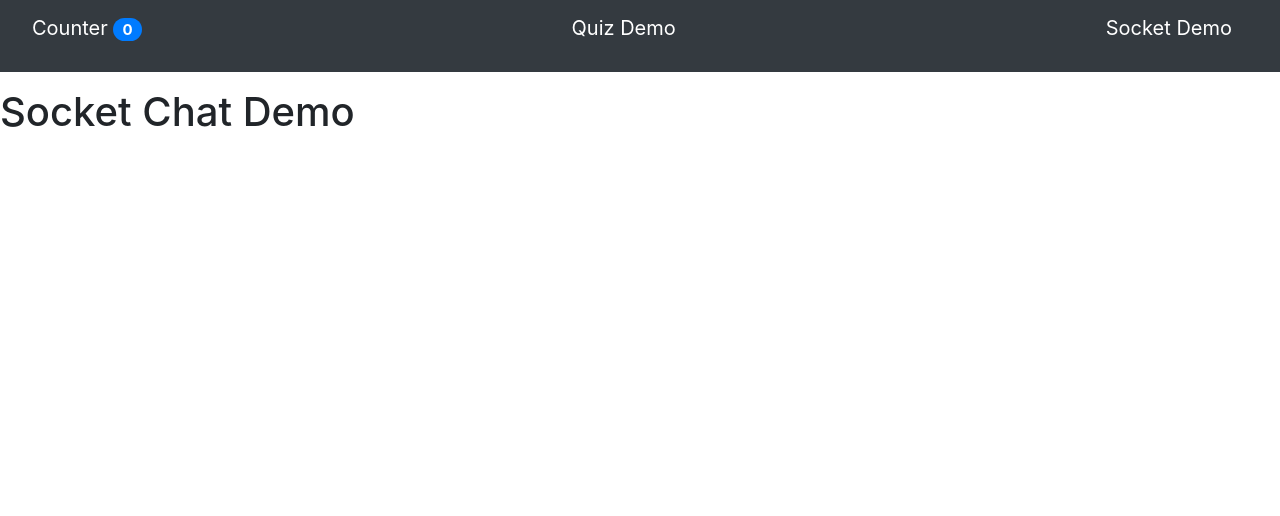
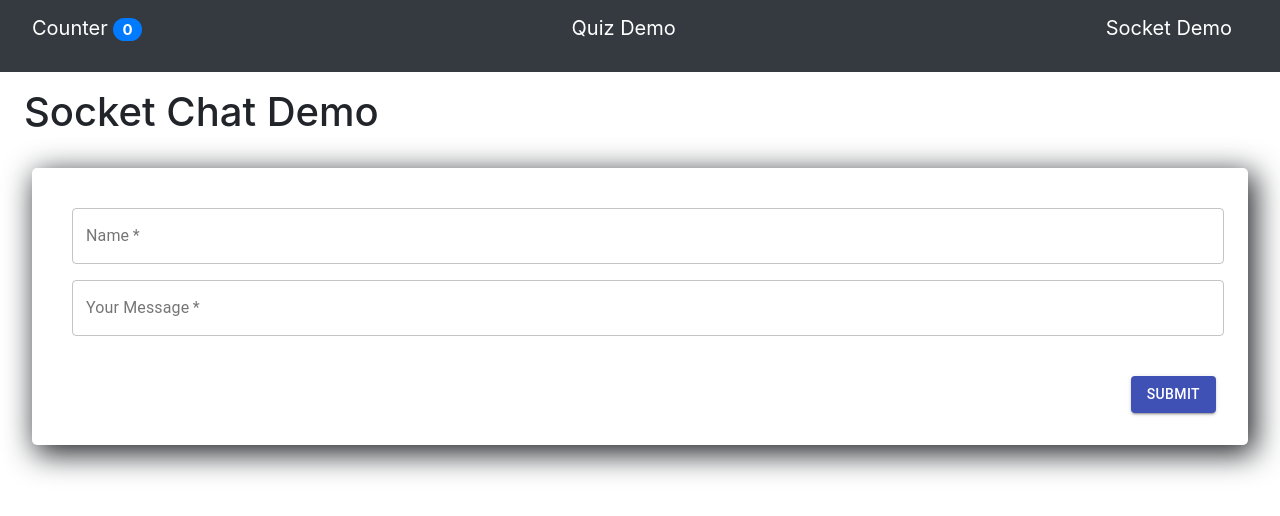
Before and after one commit to phubao1999/CounterApp-ReactJs, a React (Create React App) app: page /socket in a window 1280 px wide. Shown: the top 516 px of the page. Built offline with nearby package versions, Linux system fonts and the light colour scheme.

Commit message:
Send Msg Components

```diff
--- /dev/null
+++ b/src/components/pages/pageSocket/SendMSG/sendMSG.scss
@@ -0,0 +1,18 @@
+.send-box {
+    box-shadow: 5px 7px 30px 2px;
+    border-radius: 5px;
+    margin: 2rem;
+
+    form {
+        padding: 2rem;
+        display: flex;
+        flex-direction: column;
+    }
+
+    .submit-layout {
+        padding: 0 2rem 2rem 2rem;
+        display: flex;
+        align-items: self-end;
+        justify-content: flex-end;
+    }
+}
--- /dev/null
+++ b/src/components/pages/pageSocket/SendMSG/sendMSG.tsx
@@ -0,0 +1,36 @@
+import { Button, createStyles, makeStyles, TextField, Theme } from "@material-ui/core";
+import "./sendMSG.scss";
+
+const useStyles = makeStyles((theme: Theme) =>
+    createStyles({
+        root: {
+            '& .MuiTextField-root': {
+                margin: theme.spacing(1),
+                width: '100%',
+            },
+        },
+    }),
+);
+
+export default function SendMSG() {
+    const classes = useStyles();
+
+    return (
+        <div className="send-box">
+            <form className={classes.root} noValidate autoComplete="off">
+                <TextField
+                    required
+                    id="outlined-basic"
+                    label="Name"
+                    variant="outlined"
+                />
+                <TextField required id="outlined-basic" label="Your Message" variant="outlined" />
+            </form>
+            <div className="submit-layout">
+                <Button variant="contained" color="primary">
+                    Submit
+                </Button>
+            </div>
+        </div>
+    );
+}
--- a/src/components/pages/pageSocket/pageSocket.tsx
+++ b/src/components/pages/pageSocket/pageSocket.tsx
@@ -1,5 +1,10 @@
+import SendMSG from "./SendMSG/sendMSG";
+
 export default function PageSocket() {
     return (
-        <h1>Socket Chat Demo</h1>
+        <div>
+            <h1 className="ml-4">Socket Chat Demo</h1>
+            <SendMSG />
+        </div>
     )
 }
```
